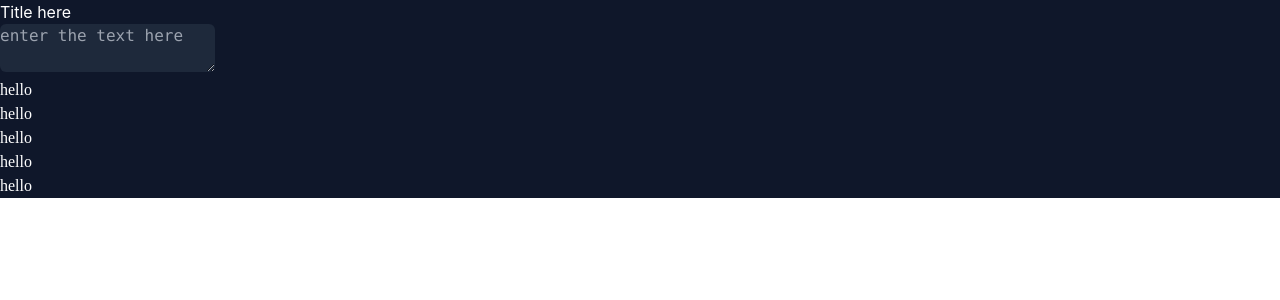
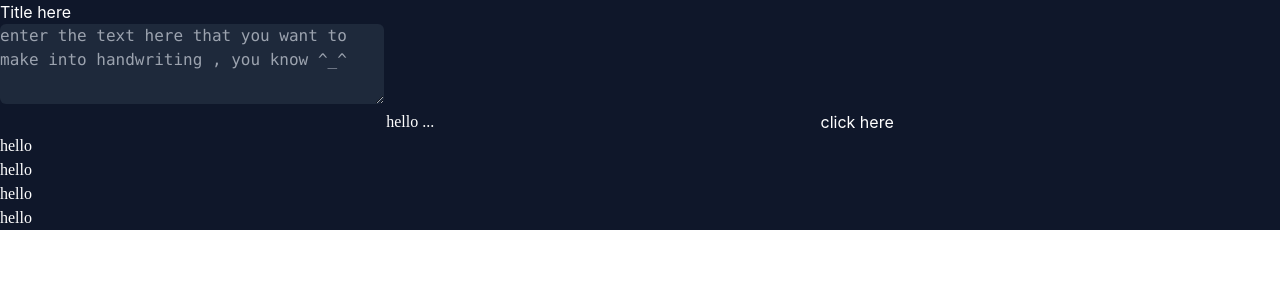
Before and after one commit to kiritocode1/nice, a React (Create React App) app in the folder trial/: page / in a window 1280 px wide. Shown: the top 300 px of the page. Built offline with nearby package versions, Linux system fonts and the light colour scheme.

Commit message:
this covers the basic working , left the advanced routing

```diff
--- a/trial/src/App.js
+++ b/trial/src/App.js
@@ -1,7 +1,7 @@
 // import logo from './logo.svg';
 import './App.css';
 // import { animated as a, useSpring } from "react-spring";
-import Navbar from './Navbar';
+// import Navbar from './Navbar';
 // import {useState}from "react"
 import { Route ,Routes} from 'react-router-dom';
 import Home from './Components/home';
@@ -24,7 +24,7 @@ function App() {
   // }, [written]);
   return (
     <div className="App bg-[#0f172a] text-white">
-      <Navbar />
+      {/* <Navbar /> */}
       {/* <textarea className="resize font-mono caret-white text-white focus:border-blue-300 focus:outline-none bg-[#1e293b] rounded-md" type="text" placeholder='enter the text here'  onChange={e =>setwritten(e.target.value)} />
       {/* <input type="text" className="text-green-500 caret-green-300" onChange={e=>setwritten(e.target.value)} /> */}
 
@@ -35,6 +35,7 @@ function App() {
       <h1 className='font-6'>{written}</h1>
       <h1 className="font-9">{written}</h1>
       <h1 className='font-10'>{written}</h1> */}
+
       <Routes>
         <Route path='/' element={<Home />} />
         <Route path='/HandWriting/:id' element={<HandWriting/>}/>
--- a/trial/src/Components/handwriting.js
+++ b/trial/src/Components/handwriting.js
@@ -1,11 +1,13 @@
 import React from 'react'
+import { useParams } from "react-router-dom";
 
 const HandWriting = (props) => {
+    const params = useParams();
     return (
         <div className={`font-${props.choice}`}>
             {props.notes}
 
-            <div>
+            <div className={`font-${params.id}`}>
                 hey
         </div>
         </div>
--- a/trial/src/Components/home.js
+++ b/trial/src/Components/home.js
@@ -1,15 +1,21 @@
 import {useState}from "react"
 
-
-
+import { Link } from "react-router-dom";
+import Navbar from "../Navbar";
 
 function Home() {
   const [written, setwritten] = useState("hello");
   return (
     <div>
-      <textarea className="resize font-mono caret-white text-white focus:border-blue-300 focus:outline-none bg-[#1e293b] rounded-md" type="text" placeholder='enter the text here' onChange={e => setwritten(e.target.value)} />
-      <h1 className='font-7'>{written}</h1>
-      <h1 className='font-8'>{written}</h1>
+      <Navbar/>
+      <textarea className="resize font-mono caret-white text-white focus:border-blue-300 focus:outline-none bg-[#1e293b] rounded-md w-96 h-20" type="text" placeholder='enter the text here that you want to make into handwriting , you know ^_^' onChange={e => setwritten(e.target.value)} />
+      <div className="flex items-center justify-evenly">
+        <h1 className='font-7'>{written.slice(0,30)}   ...</h1>
+      <Link to="/HandWriting/7" ><button>click here </button></Link>
+      </div>
+      <div>
+        <h1 className='font-8'>{written}</h1>
+      </div>
       <h1 className='font-6'>{written}</h1>
       <h1 className="font-9">{written}</h1>
       <h1 className='font-10'>{written}</h1>
```
